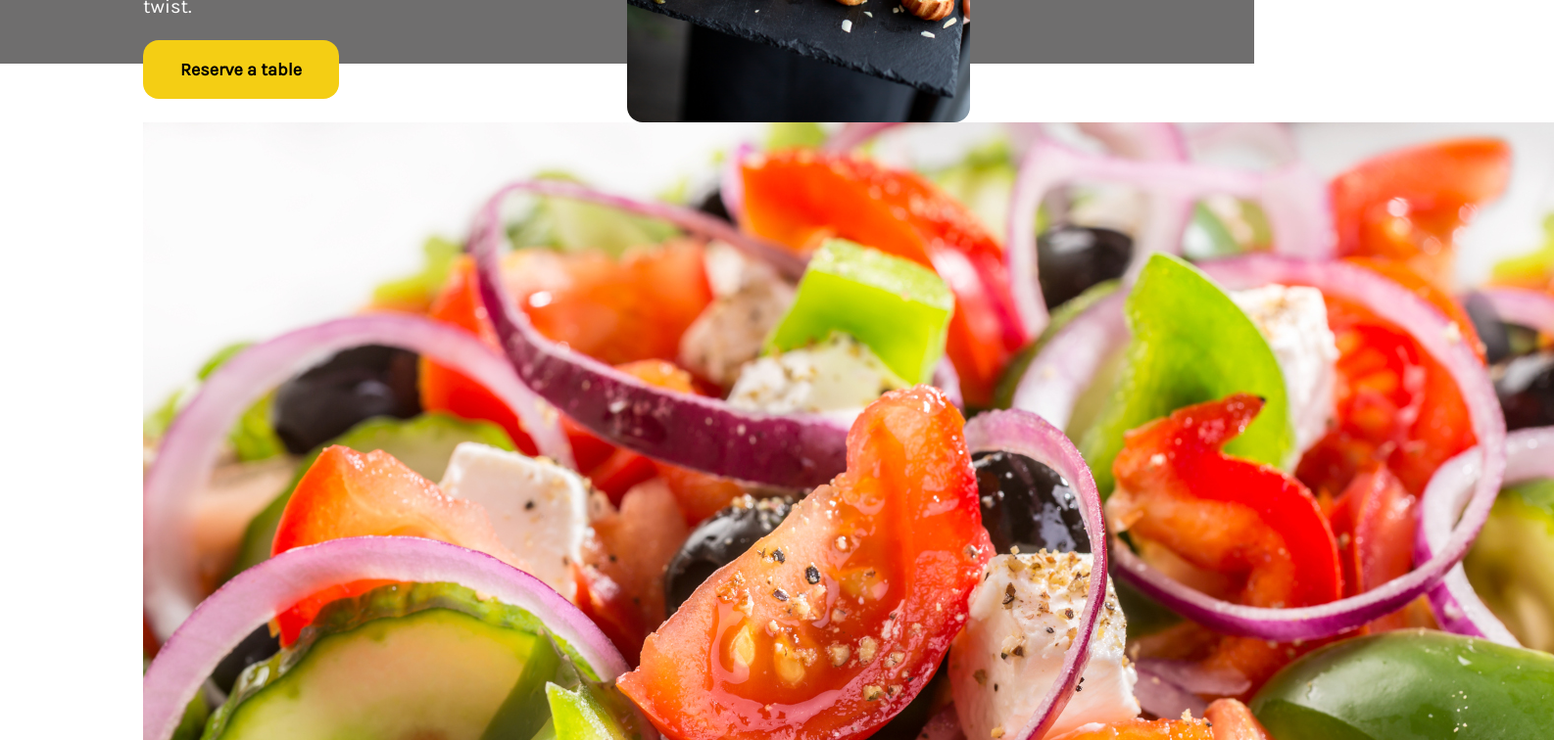
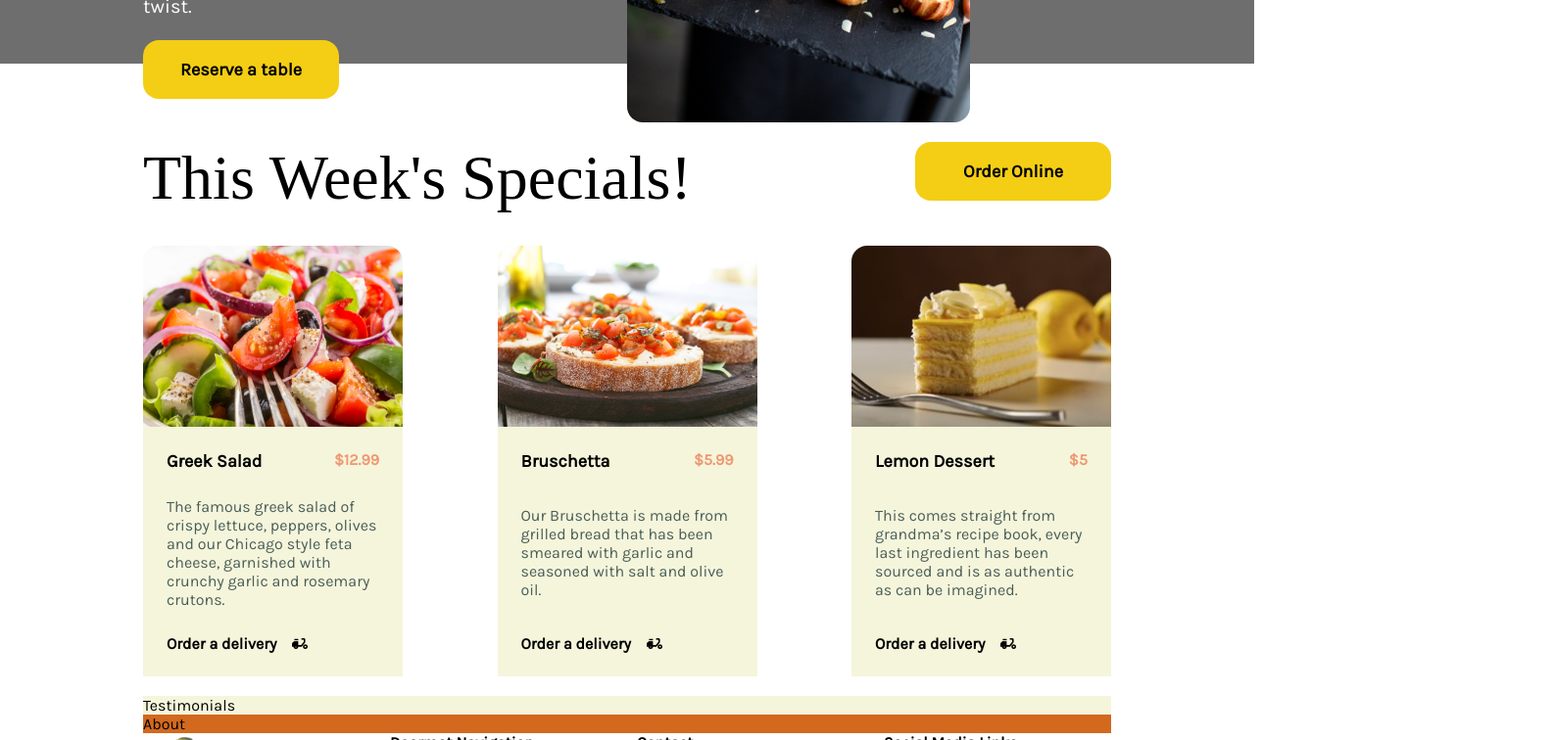
Before and after one commit to CJ-Kaiser/meta-front-end-capstone, a React (Create React App) app: page / in a window 1280 px wide. Shown: the part 460-1216 px from the top of the page at 98% size, 1586 px wide, since content can reach past the window. Built offline with nearby package versions, Linux system fonts and the light colour scheme; a web font is replaced by a local one.

Commit message:
Styled FoodCard

```diff
--- a/src/App.css
+++ b/src/App.css
@@ -39,7 +39,6 @@ p.sectionCategory {
   font-weight:800;
 }
 
-
 p.leadText {
   font-size: 18px;
   font-weight: 500;
@@ -48,11 +47,13 @@ p.leadText {
 p.paragraphText {
   font-size: 16px;
   font-weight: 400;
+  color: #495E57;
 }
 
 p.highlightText {
   font-size: 16px;
   font-weight: 500;
+  color: #495E57;
 }
 
 .imgContainer {
--- a/src/components/FoodCard.js
+++ b/src/components/FoodCard.js
@@ -4,15 +4,17 @@ import iconDelivery from '../images/iconDelivery.png';
 function FoodCard({name, price, description, image}) {
     return (
         <article className='foodCard'>
-            <img src={image}/>
-            <div>
-                <p>{name}</p>
-                <p>${price}</p>
-            </div>
-            <p>{description}</p>
-            <div>
-                <p>Order a delivery</p>
-                <img src={iconDelivery}/>
+            <img className="cardImage" src={image}/>
+            <div className="cardContent">
+                <div className="cardHeader">
+                    <h1 className="cardTitle">{name}</h1>
+                    <p className="highlightText">${price}</p>
+                </div>
+                <p className="paragraphText">{description}</p>
+                <div className="cardFooter">
+                    <p className="sectionCategory">Order a delivery</p>
+                    <img className="cardIcon" src={iconDelivery}/>
+                </div>
             </div>
         </article>
     );
--- a/src/components/Highlights.js
+++ b/src/components/Highlights.js
@@ -1,3 +1,5 @@
+import './styles/Highlights.css';
+
 import bruschetta from '../images/bruschetta.png';
 import greekSalad from '../images/greekSalad.jpg';
 import lemonDessert from '../images/lemonDessert.jpg';
@@ -27,6 +29,11 @@ const cardData = [
 function Highlights() {
     return (
         <section className="highlights middle8columns">
+            <div className="highlightsHeader">
+                <h1 className="displayTitle">This Week's Specials!</h1>
+                <button>Order Online</button>
+            </div>
+            <div className="cardHolder">
                 {cardData.map((data) => (
                     <FoodCard
                         name={data.name}
@@ -35,6 +42,7 @@ function Highlights() {
                         image={data.image}
                     />
                 ))}
+            </div>
         </section>
     );
 }
--- a/src/components/styles/FoodCard.css
+++ b/src/components/styles/FoodCard.css
@@ -0,0 +1,46 @@
+
+.foodCard {
+    width: 265px;
+    height: 440px;
+    background-color: beige;
+    border-radius: 16px 16px 0 0;
+    overflow: hidden;
+
+    display: flex;
+    flex-direction: column;
+}
+
+.cardImage {
+    width:100%;
+    height:42%;
+    object-fit: cover;
+}
+
+.cardContent {
+    flex: 1 1 auto;
+
+    margin: 24px;
+    display: flex;
+    flex-direction: column;
+    justify-content: space-between;
+}
+
+.cardHeader{
+    display: flex;
+    justify-content: space-between;
+}
+
+.cardFooter {
+    display: flex;
+    gap: 16px;
+}
+
+.cardIcon {
+    width: 16px;
+    object-fit: contain;
+}
+
+.foodCard .highlightText {
+    font-weight: bold;
+    color: #EE9972;
+}
--- a/src/components/styles/Highlights.css
+++ b/src/components/styles/Highlights.css
@@ -0,0 +1,17 @@
+.highlights {
+    margin-top: 20px;
+    margin-bottom: 20px;
+    grid-row: 2/span 1;
+}
+
+.cardHolder {
+    margin-top: 32px;
+    width: 100%;
+    display:flex;
+    justify-content: space-between;
+}
+
+.highlightsHeader {
+    display:flex;
+    justify-content: space-between;
+}
--- a/src/components/styles/Main.css
+++ b/src/components/styles/Main.css
@@ -1,9 +1,6 @@
 
 
-.highlights {
-    background-color:brown;
-    grid-row: 2/span 1;
-}
+
 
 .testimonials {
     background-color:beige;
```
Lines whose indentation alone changed are shown as unchanged.
